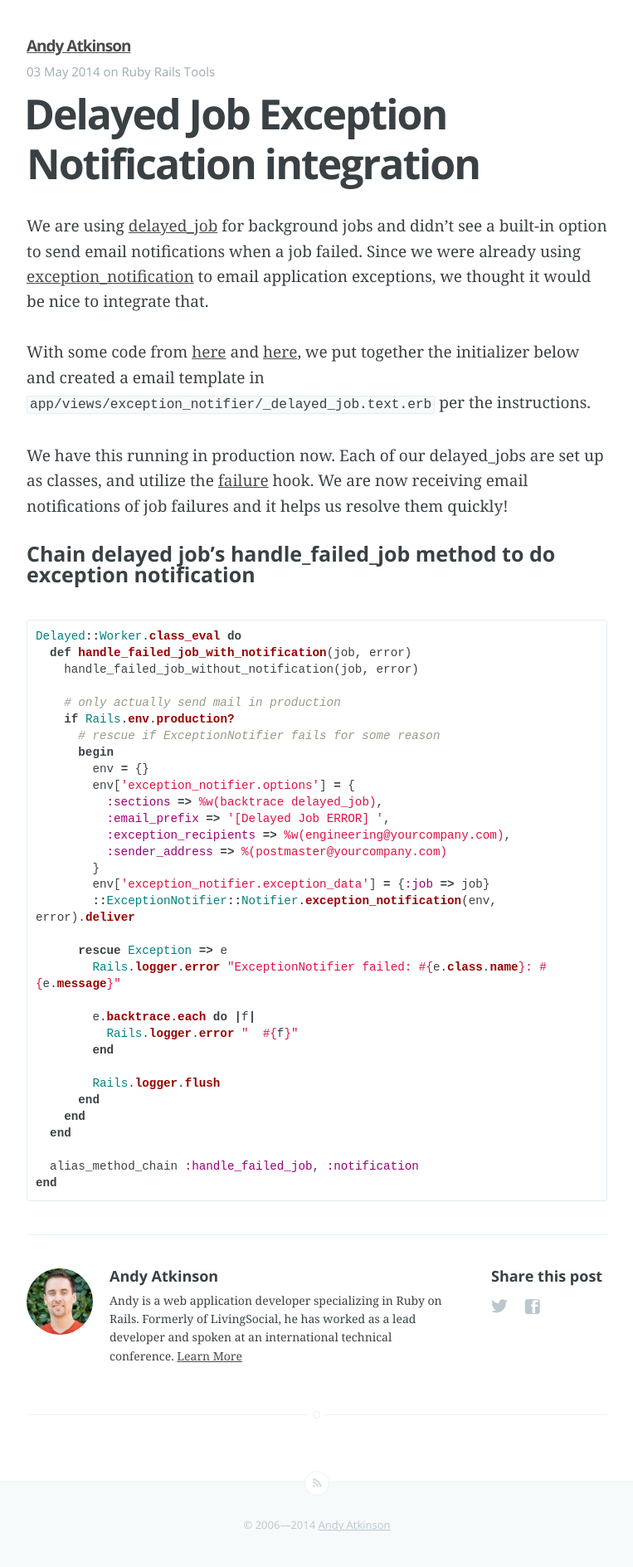
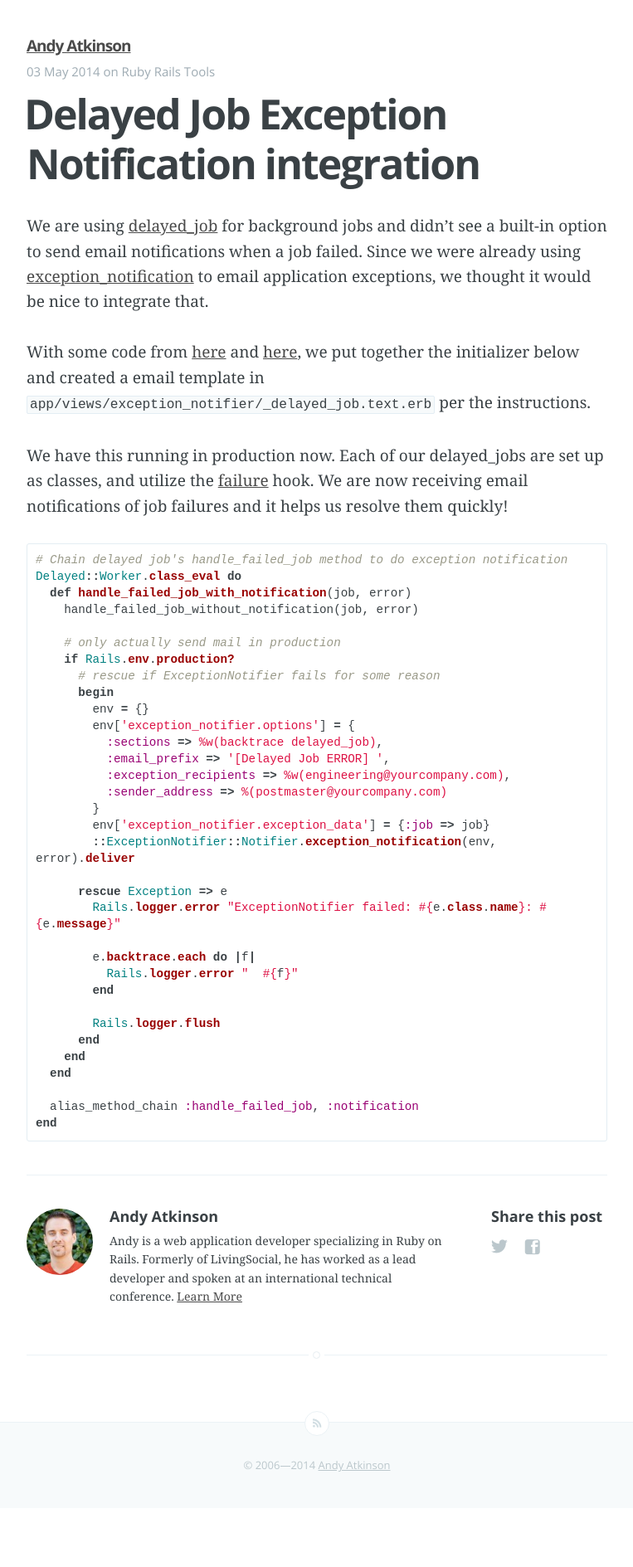
Before and after one commit to andyatkinson/blog, a Jekyll site: the page built from _posts/2014-05-03-delayed-job-exception-notification-integration.markdown, in a window 1280 px wide. Shown: the whole page at 83% size, without its empty margins (258-1021 px from the left). Built offline with Jekyll 4.4.1, drawn with Linux system fonts in a browser that asks for light colours; Markdown is read by kramdown in place of the engine named in the settings; after the commit the page ends 1818 px from its top, so only the background shows below that.

Commit message:
Whoops, that was a comment not a heading

````diff
--- a/_posts/2014-05-03-delayed-job-exception-notification-integration.markdown
+++ b/_posts/2014-05-03-delayed-job-exception-notification-integration.markdown
@@ -11,9 +11,8 @@ With some code from [here](http://stackoverflow.com/a/6170366/126688) and [here]
 
 We have this running in production now. Each of our delayed_jobs are set up as classes, and utilize the [failure](https://github.com/collectiveidea/delayed_job#hooks) hook. We are now receiving email notifications of job failures and it helps us resolve them quickly!
 
-##### Chain delayed job's handle_failed_job method to do exception notification
-
 ``` ruby
+# Chain delayed job's handle_failed_job method to do exception notification
 Delayed::Worker.class_eval do
   def handle_failed_job_with_notification(job, error)
     handle_failed_job_without_notification(job, error)
````
